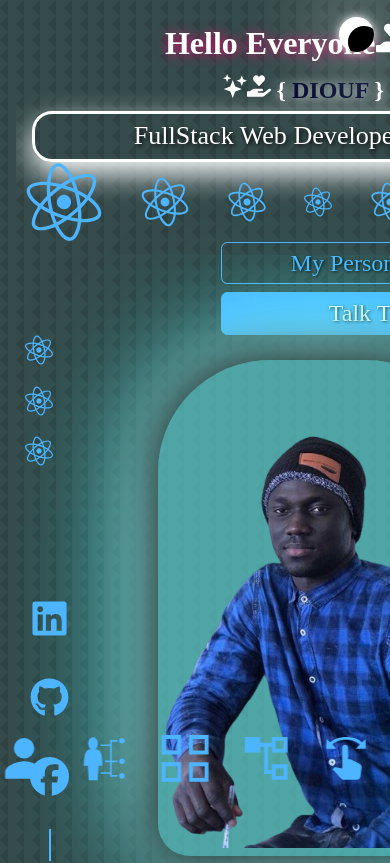
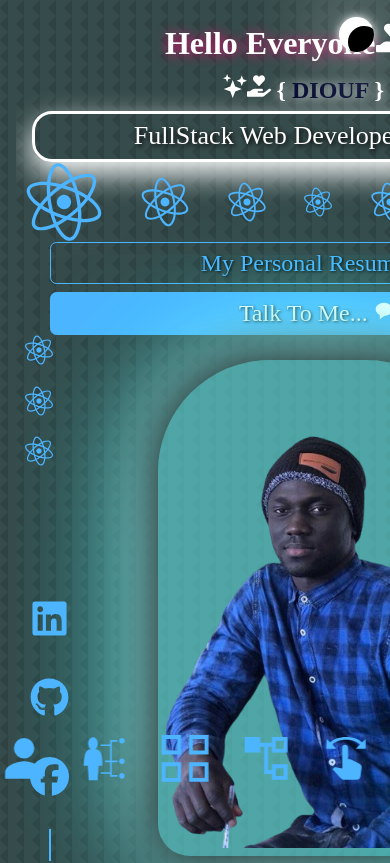
Before and after one commit to Mouhamed1003/keenprogrammer.com, a React (Create React App) app: page / in a window 390 px wide. Shown: the top 863 px of the page. Built offline with nearby package versions, Linux system fonts and the light colour scheme.

Commit message:
Update header.css

```diff
--- a/src/components/header/header.css
+++ b/src/components/header/header.css
@@ -429,6 +429,7 @@ header {
         gap: 0.5rem; /* Ajout d'un espace entre les éléments enfants */
         align-items: center; /* Centrer horizontalement */
         margin-top: 0rem;
+        margin-left: -1vw;
     }
     .cta a {
         width: 90%; /* Réduire la largeur des boutons */
```
